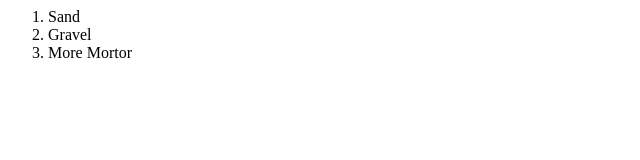
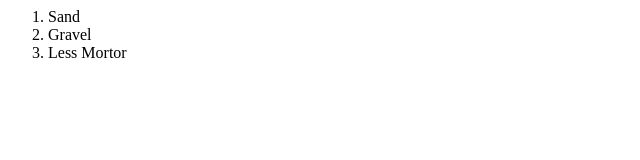
Before and after one commit to schenckg/Test, a plain HTML site: page index.html in a window 1280 px wide. Shown: the full height of the page, 0-640 px from the left. Drawn offline with Linux system fonts and the light colour scheme.

Commit message:
more commits again

```diff
--- a/index.html
+++ b/index.html
@@ -3,7 +3,7 @@
         <ol>
             <li>Sand</li>
             <li>Gravel</li>
-            <li>More Mortor</li>
+            <li>Less Mortor</li>
         </ol>
     </body>
 </html>
```
